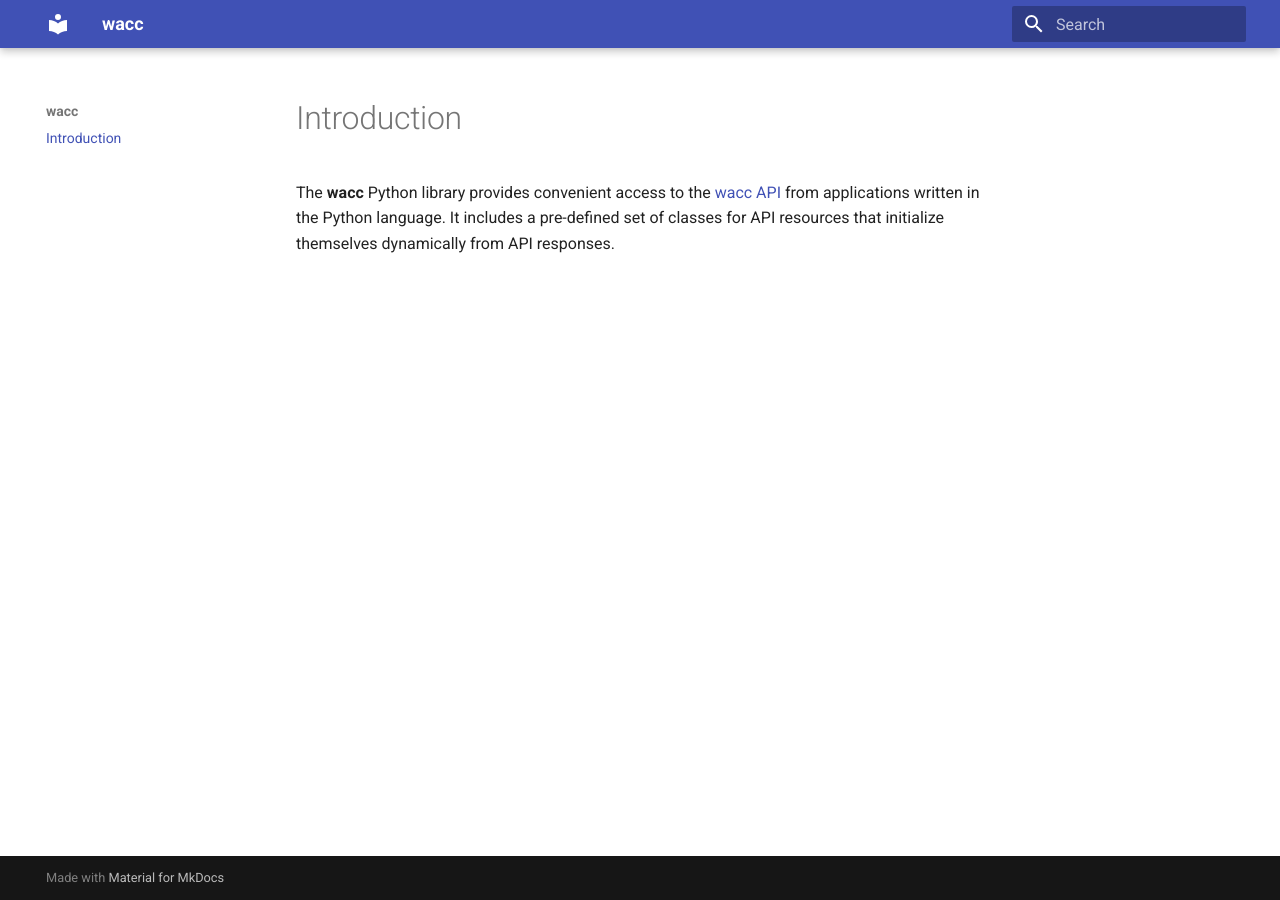
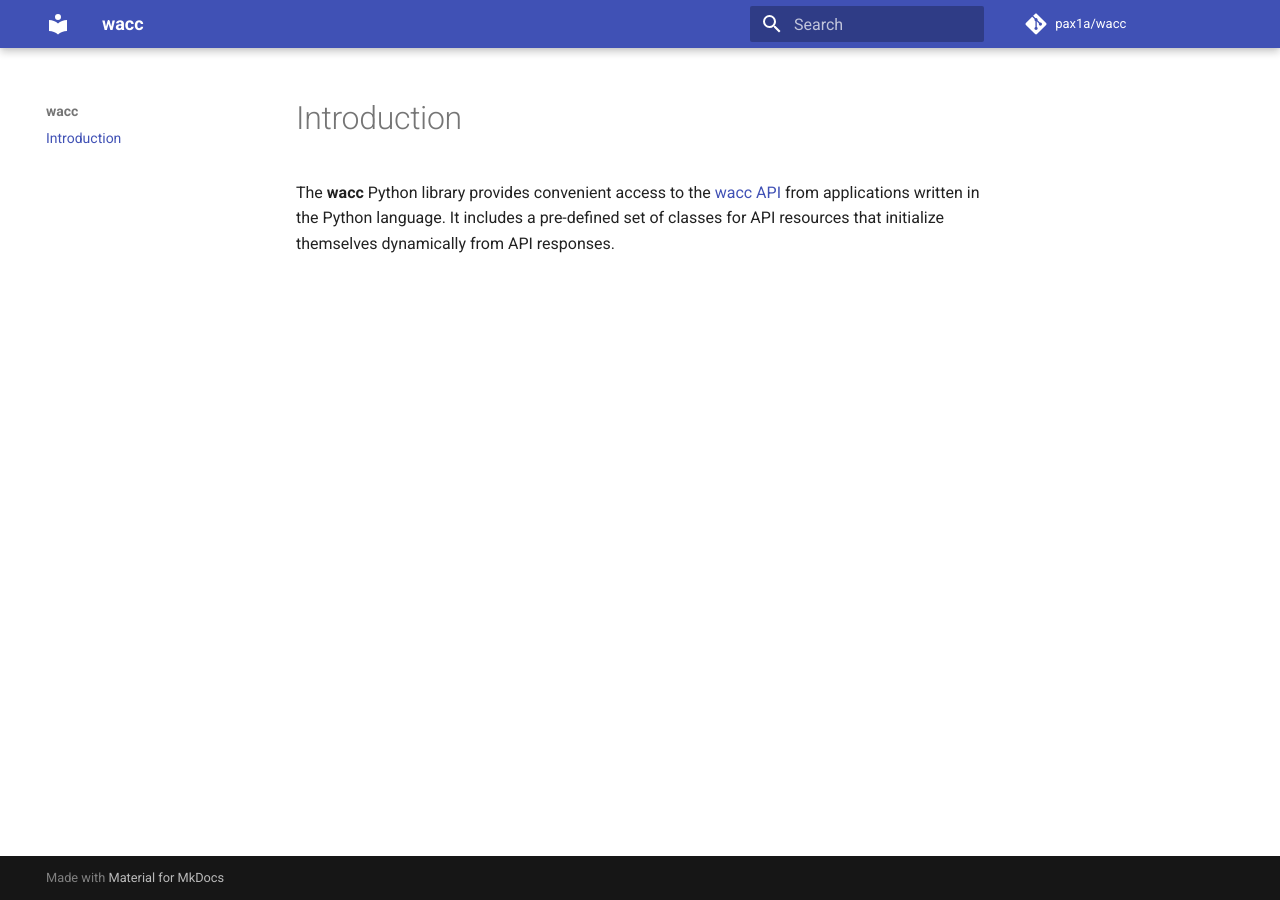
Before and after one commit to pax1a/wacc, an MkDocs documentation site: the page built from docs/index.md, in a window 1280 px wide. Built offline with MkDocs 1.6.1 and Material for MkDocs 9.7.7, drawn with Linux system fonts in a browser that asks for light colours; comment, search, counter and statistics services are not loaded.

Commit message:
Update mkdocs.yml

```diff
--- a/mkdocs.yml
+++ b/mkdocs.yml
@@ -1,3 +1,5 @@
 site_name: wacc
 theme:
   name: material
+repo_name: pax1a/wacc
+repo_url: https://github.com/pax1a/wacc
```
